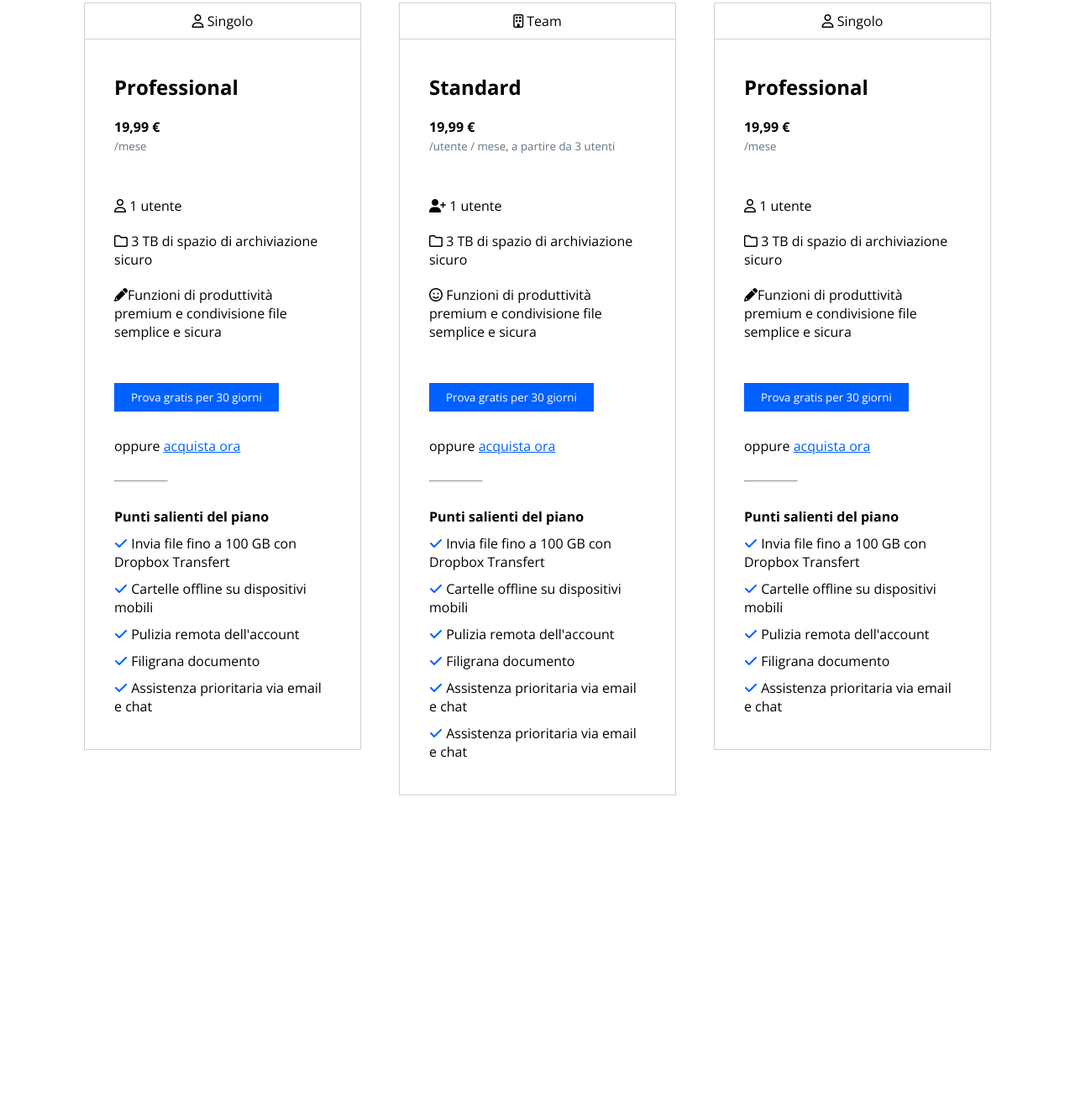
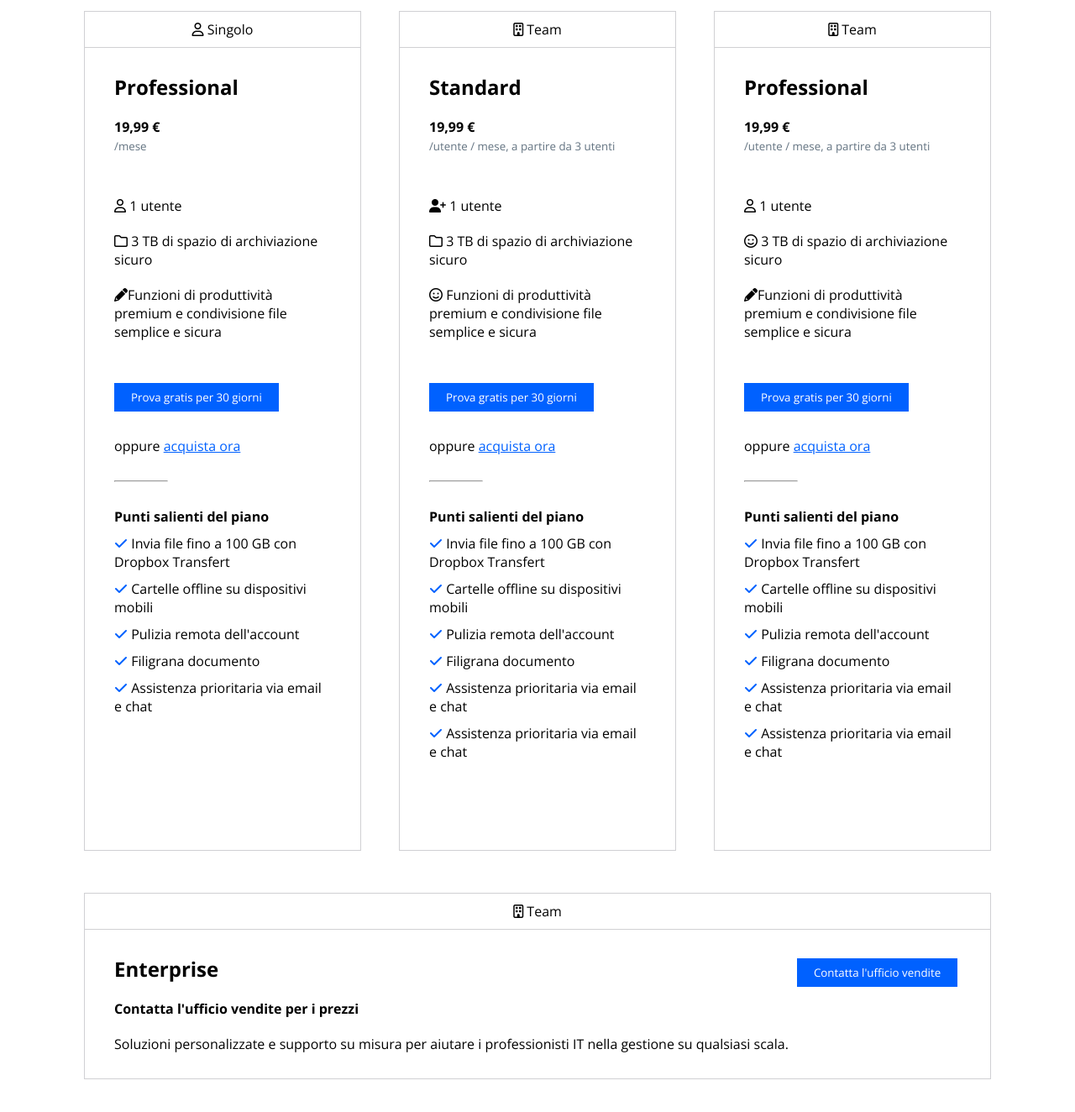
Before and after one commit to TrvMarco/htmlcss-dropbox, a plain HTML site: page index.html in a window 1280 px wide. Shown: the part 1124-2448 px from the top of the page at 84% size. Before the commit the page ends 2071 px from the top, so only its background shows below. Drawn offline with nearby package versions, Linux system fonts and the light colour scheme.

Commit message:
Aggiunto ultima colonna sezione  drop plan

```diff
--- a/css/style.css
+++ b/css/style.css
@@ -142,17 +142,18 @@ li a{
   FIND YOUR DROPBOX PLAN
 ------------------------*/
 .drop-plan{
-    margin-top: 120px;
+    margin: 150px 0;
 }
 
 .drop-plan h2{
-    margin: 80px 0;
+    margin-bottom: 60px;
 }
 
 .plan-col{
     width: calc(100% / 3 - 30px);
     border: 1px solid #d0d0d3;
     float: left;
+    min-height: 1000px;
 }
 
 .plan-col.center{
@@ -170,7 +171,7 @@ li a{
 }
 
 .plan-description{
-    padding: 40px 35px;
+    padding: 30px 35px;
 }
 
 .plan-title{
@@ -206,3 +207,24 @@ li a{
 .plan-description small{
     color: #637381;
 }
+
+.plan-col_bottom{
+    border: 1px solid #d0d0d3;
+    margin-top: 50px;
+}
+
+.col_bottom-button, .col_bottom-title{
+    display: inline-block;
+    width: calc(50% - 4px);
+}
+
+.col_bottom-button{
+    text-align: right;
+}
+
+.col_bottom-button button{
+    margin-bottom: 0;
+}
+.plan-col_bottom h4{
+    margin-bottom: 20px;
+}
--- a/index.html
+++ b/index.html
@@ -63,13 +63,13 @@
                 <div class="container">
                     <h2 class="second-title">Trova il piano Dropbox Business che fa per te</h2>
                     <div class="billing-choice">
-                        <input type="radio" id="monthly-billing">
+                        <input type="radio" id="monthly-billing" name="billing">
                         <label for="monthly-billing">Fatturazione mensile</label>
-                        <input type="radio" id="annual-billing">
-                        <label for="annual-billing">Fatturazione annuale</label>
+                        <input type="radio" id="annual-billing" name="billing">
+                        <label for="annual-billing" >Fatturazione annuale</label>
                     </div>
-                    <div class="plan-col-container .clearfix">
-                        <div class="plan-col margin-remove-left">
+                    <div class="plan-col-container clearfix">
+                        <div class="plan-col">
                             <div class="plan-type"><i class="fa-regular fa-user"></i> Singolo</div>
                             <div class="plan-description">
                                 <h3 class="plan-title">Professional</h3>
@@ -118,15 +118,15 @@
                                 </ul>
                             </div>
                         </div>
-                        <div class="plan-col margin-remove-right">
-                            <div class="plan-type"><i class="fa-regular fa-user"></i> Singolo</div>
+                        <div class="plan-col">
+                            <div class="plan-type"><i class="fa-regular fa-building"></i> Team</div>
                             <div class="plan-description">
                                 <h3 class="plan-title">Professional</h3>
                                 <div class="plan-price"><strong>19,99 €</strong></div>
-                                <small>/mese</small>
+                                <small>/utente / mese, a partire da 3 utenti</small>
                                 <div class="plan-specs">
                                     <div><i class="fa-regular fa-user"></i> 1 utente</div>
-                                    <div><i class="fa-regular fa-folder"></i> 3 TB di spazio di archiviazione sicuro</div>
+                                    <div><i class="fa-regular fa-face-smile"></i> 3 TB di spazio di archiviazione sicuro</div>
                                     <div><i class="fa-solid fa-pencil"></i>Funzioni di produttività premium e condivisione file semplice e sicura</div>
                                 </div>
                                 <button class="btn btn-blue">Prova gratis per 30 giorni</button>
@@ -139,10 +139,23 @@
                                     <li><i class="fa-solid fa-check"></i> Pulizia remota dell'account</li>
                                     <li><i class="fa-solid fa-check"></i> Filigrana documento</li>
                                     <li><i class="fa-solid fa-check"></i> Assistenza prioritaria via email e chat</li>
+                                    <li><i class="fa-solid fa-check"></i> Assistenza prioritaria via email e chat</li>
                                 </ul>
                             </div>
                         </div>
-
+                    </div>
+                    <div class="plan-col_bottom">
+                        <div class="plan-type"><i class="fa-regular fa-building"></i> Team</div>
+                        <div class="plan-description">
+                            <div class="col_bottom-title">
+                                <h3 class="plan-title">Enterprise</h3>
+                            </div>
+                            <div class="col_bottom-button">
+                                <button class="btn btn-blue">Contatta l'ufficio vendite</button>
+                            </div>
+                            <h4>Contatta l'ufficio vendite per i prezzi</h4>
+                            <div>Soluzioni personalizzate e supporto su misura per aiutare i professionisti IT nella gestione su qualsiasi scala.</div>
+                        </div>
                     </div>
                 </div>
             </section>
```
